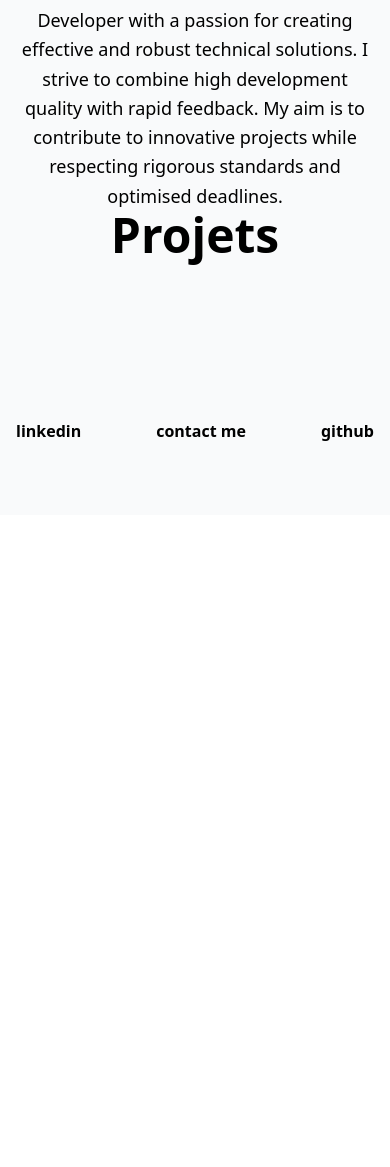
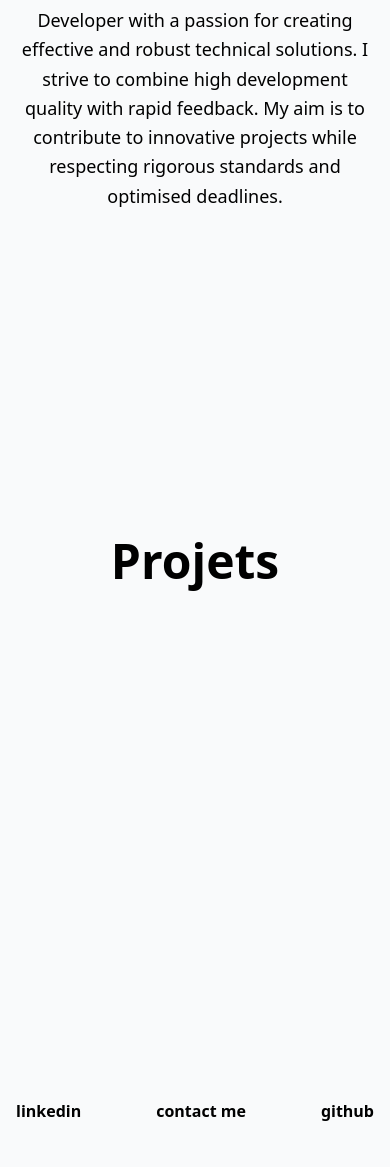
Before and after one commit to lecramc/bequeath.dev, a Django app: page / in a window 390 px wide. Shown: the part 698-1865 px from the top of the page. Before the commit the page ends 1139 px from the top, so only its background shows below. Run offline with Django 5.2, Linux system fonts and the light colour scheme; data that the repository does not hold is empty; some libraries are stand-ins or nearby versions.

Commit message:
adjust css

```diff
--- a/portfolio/templates/portfolio/index.html
+++ b/portfolio/templates/portfolio/index.html
@@ -40,8 +40,8 @@
     {% include 'portfolio/profile.html' %}
     {% include 'portfolio/projects.html' %}
 </div>
-<footer class="max-h-28 h-28 gap-10">
-    <div class="flex flex-row justify-between items-center font-semibold p-4">
+<footer class="max-h-28 h-28 gap-10 ">
+    <div class="flex flex-row justify-between h-full items-center font-semibold p-4">
         <a href="#" class="hover:text-gray-300">linkedin</a>
         <a href="#" class="hover:text-gray-300">contact me</a>
         <a href="#" class="hover:text-gray-300">github</a>
--- a/portfolio/templates/portfolio/projects.html
+++ b/portfolio/templates/portfolio/projects.html
@@ -1,6 +1,7 @@
-<section class="flex flex-col gap-16 md:gap-32 items-center justify-center text-center">
+<section class="flex flex-col h-screen gap-16 pb-20 max-h-screen items-center justify-center text-center md:gap-32  md:text-left">
+
     <h2 class="text-5xl font-manrope font-bold decoration-bequeath-purple">Projets</h2>
-    <div class="flex flex-wrap justify-center gap-10 py-10">
+    <div class="flex flex-wrap justify-center gap-10">
         {% for project in projects %}
             <!-- Projet {{ forloop.counter }} -->
             <div class="w-80 relative overflow-hidden bg-white rounded-lg shadow-purple-back">
```
